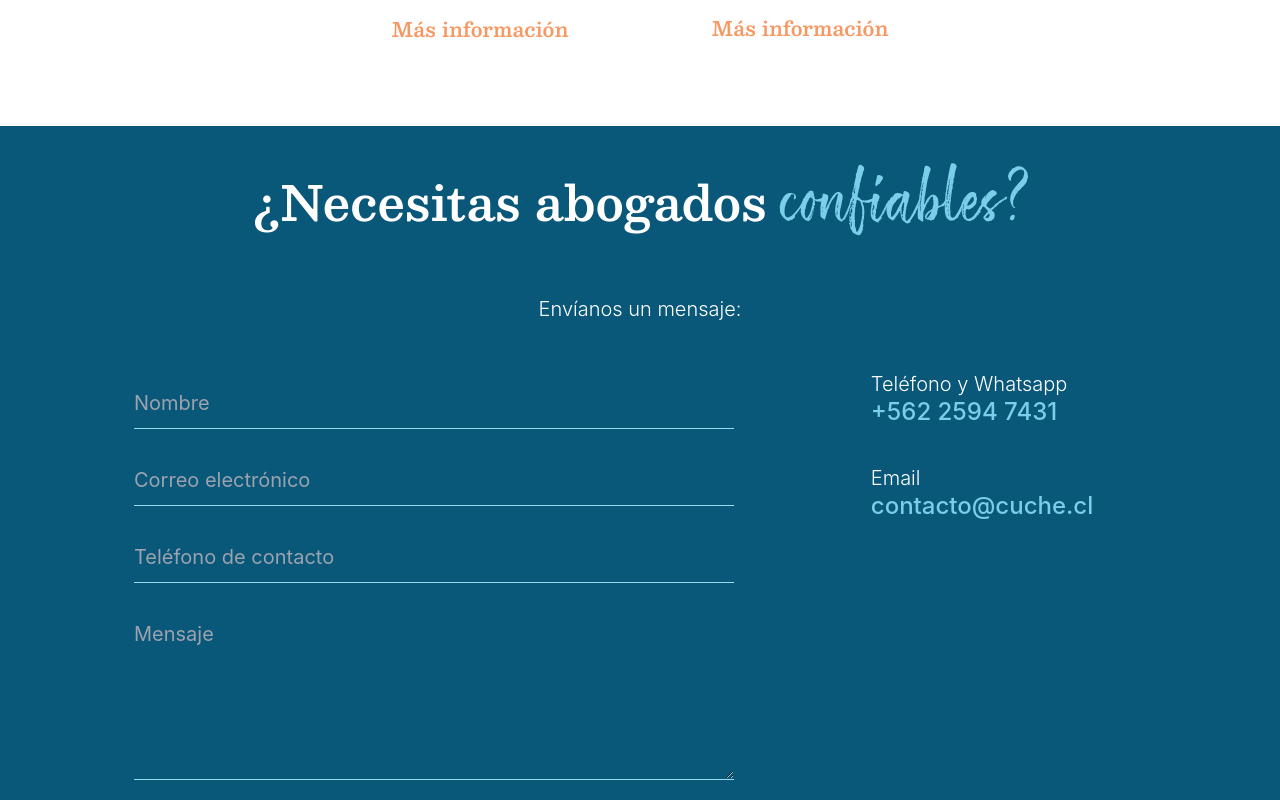
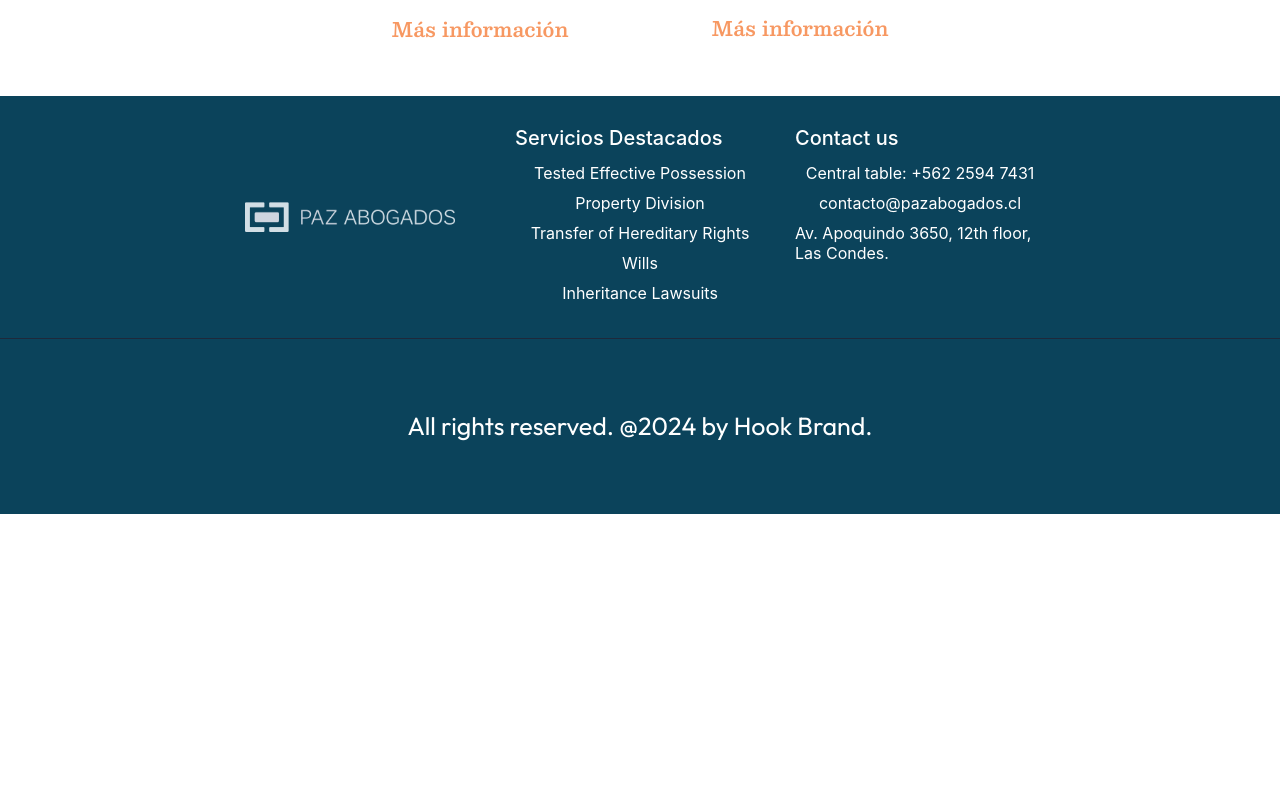
Before and after one commit to jamesJong99/pazabogados, a Next.js app: page / in a window 1280 px wide. Shown: the part 1680-2480 px from the top of the page. After the commit the page ends 2194 px from the top, so only its background shows below. Built offline with nearby package versions, Linux system fonts and the light colour scheme.

Commit message:
remove junk file

```diff
--- a/app/page.tsx
+++ b/app/page.tsx
@@ -20,9 +20,6 @@ const Home = () => {
       <Header />
       <BannerSection />
       <CarouselSection />
-      <ProductionSection />
-      {/* <ProblemSection /> */}
-      {/* <PricingSection/> */}
       <FAQSection />
       <Footer />
     </>
```
